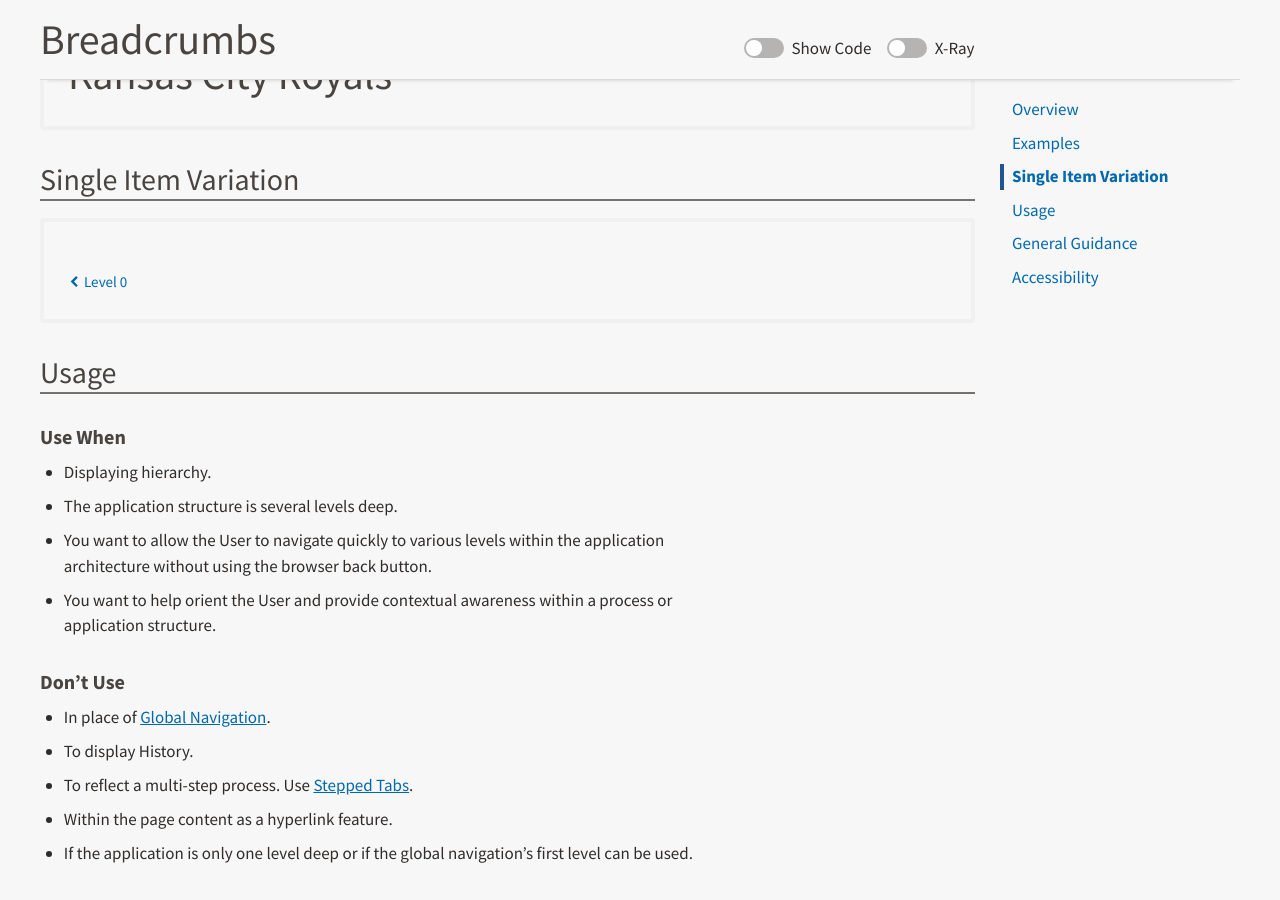
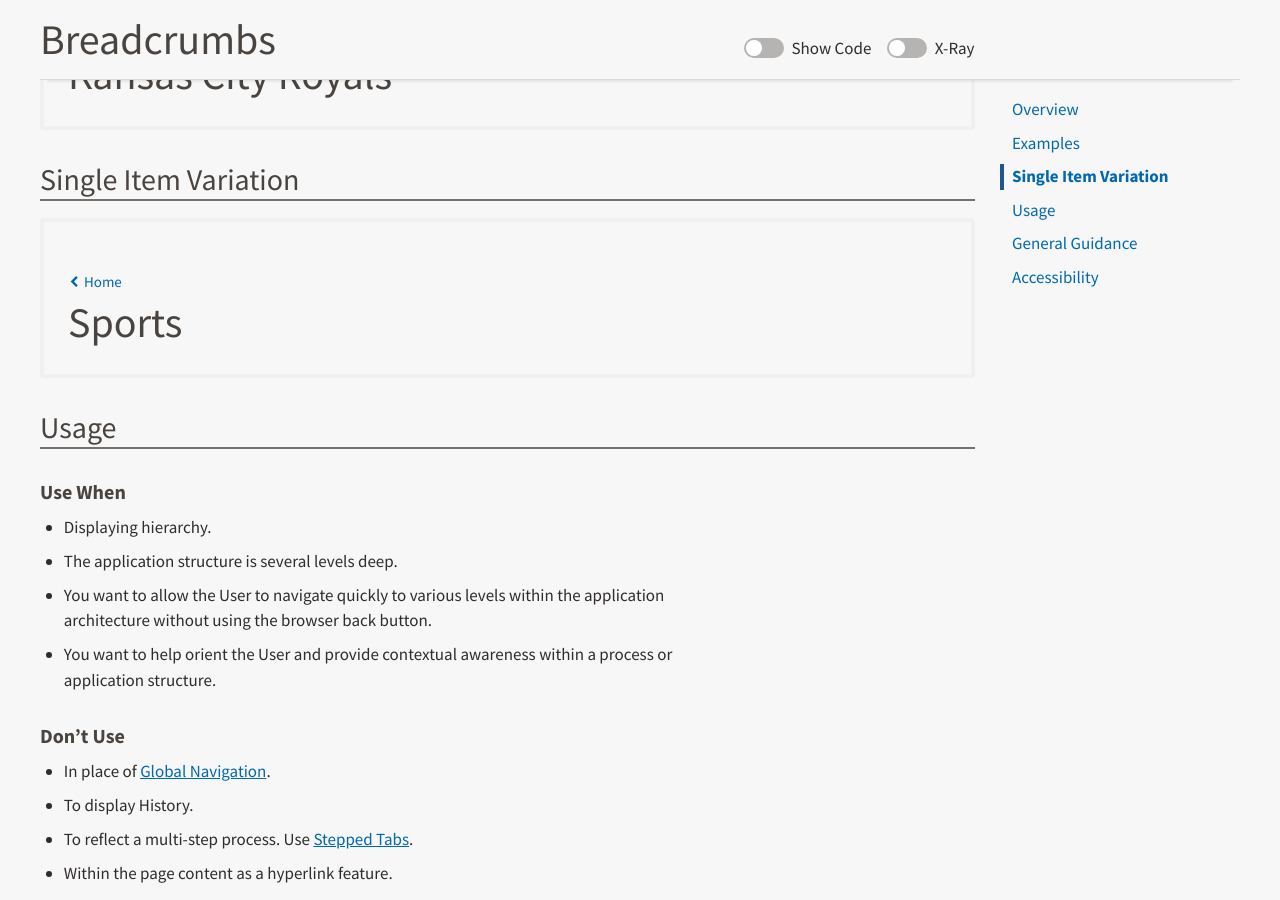
Before and after one commit to USDA-FSA/fsa-design-system, a Jekyll site: the page built from components/breadcrumbs/index.md, in a window 1280 px wide and 900 px high, scrolled down 1338 px. Built offline with Jekyll 4.4.1, drawn with Linux system fonts in a browser that asks for light colours.

Commit message:
Real content example of Single Level Breadcrumb, to match peer examples [amends #308]

````diff
--- a/components/breadcrumbs/index.md
+++ b/components/breadcrumbs/index.md
@@ -160,28 +160,28 @@ In this example the immediate parent, *American League*, acts as the last crumb
 <div class="ds-preview">
   <div class="fsa-breadcrumb">
     <nav class="fsa-breadcrumb__nav" aria-label="Breadcrumbs">
-      <ul class="fsa-breadcrumb__list">
+      <ol class="fsa-breadcrumb__list">
         <li class="fsa-breadcrumb__item">
-          <a href="#" class="fsa-breadcrumb__link">Level 0</a>
+          <a href="/" class="fsa-breadcrumb__link">Home</a>
         </li>
-      </ul>
+      </ol>
     </nav>
   </div>
+  <h1>Sports</h1>
 </div>
 ```html
 <div class="fsa-breadcrumb">
   <nav class="fsa-breadcrumb__nav" aria-label="Breadcrumbs">
     <ol class="fsa-breadcrumb__list">
       <li class="fsa-breadcrumb__item">
-        <a href="/" class="fsa-breadcrumb__link">Level 0</a>
+        <a href="/" class="fsa-breadcrumb__link">Home</a>
       </li>
-      <li class="fsa-breadcrumb__item">
-          <a href="#" class="fsa-breadcrumb__link">Level 1</a>
-        </li>
     </ol>
   </nav>
 </div>
+<h1>Sports</h1>
 ```
+
 
 ## Usage
 
````
